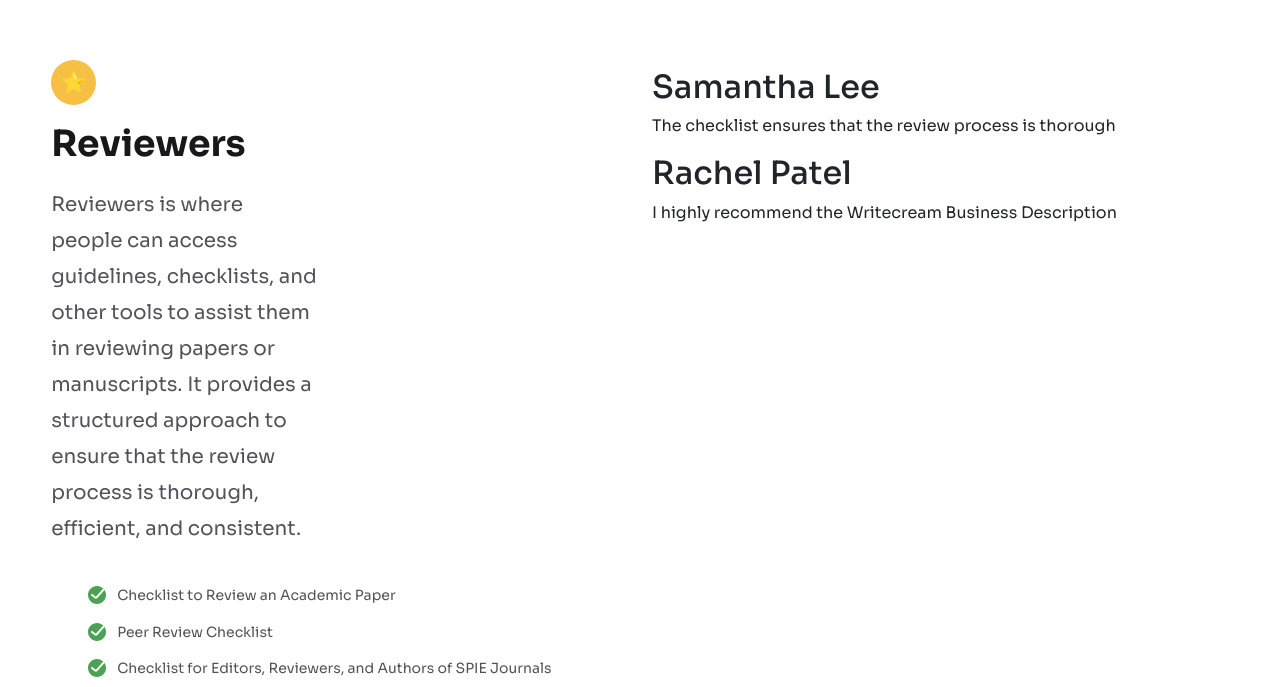
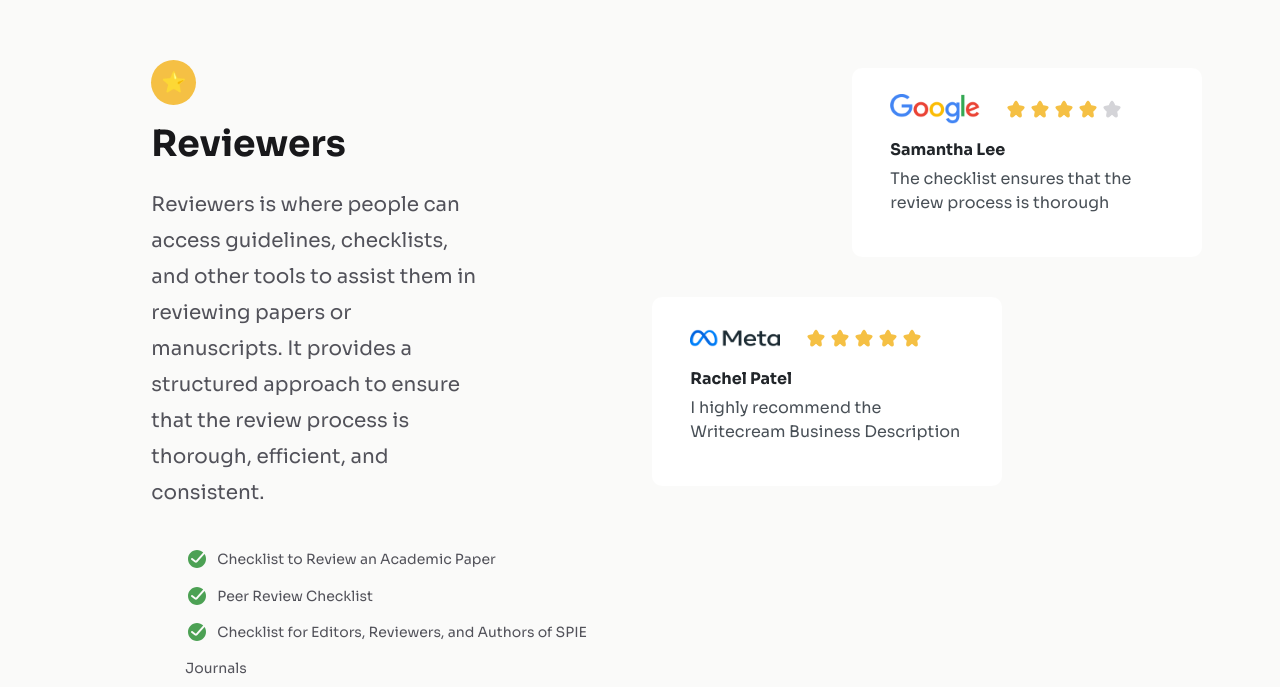
Before and after one commit to mcastig/testimonial-page, an Angular app: page / in a window 1280 px wide. Shown: the part 192-879 px from the top of the page. Built offline with nearby package versions, Linux system fonts and the light colour scheme.

Commit message:
Complete cards for reviewers on right side

```diff
--- a/src/app/testimonial-page/testimonial-page.component.html
+++ b/src/app/testimonial-page/testimonial-page.component.html
@@ -1,6 +1,6 @@
 <div class="testimonial-page-container container">
   <div class="row mt-4">
-    <div class="left-side col-sm col-lg-6">
+    <div class="left-side col-sm col-lg-5 offset-1">
       <span class="star-wrapper">⭐️</span>
       <h1 class="review-title">Reviewers</h1>
       <p class="review-description">
@@ -23,14 +23,32 @@
         </li>
       </ul>
     </div>
-    <div class="right-side col-sm col-lg-6 ">
-      <div class="card-google">
-        <h2>Samantha Lee</h2>
-        <p>The checklist ensures that the review process is thorough</p>
+    <div class="right-side col-sm col-lg offset-2">
+      <div class="card-testimonial">
+        <img src="/assets/images/google-testimonial.png" class="img-fluid image-card me-4" alt="Google">
+        @for (star of starsGoogle; track star.id) {
+          @if(star.type === 'fill') {
+            <img src="/assets/images/star-fill.svg" class="img-fluid" alt="Google Star">
+          }
+          @else {
+            <img src="/assets/images/star-fill-gray.svg" alt="Google Star">
+          }
+        }
+        <h6 class="fw-bold pt-3">Samantha Lee</h6>
+        <p class="fw-normal text-dark-emphasis">The checklist ensures that the review process is thorough</p>
       </div>
-      <div class="card-meta">
-        <h2>Rachel Patel</h2>
-        <p>I highly recommend the Writecream Business Description</p>
+      <div class="card-testimonial margin-right-card">
+        <img src="/assets/images/meta-testimonial.png" class="img-fluid image-card me-4" alt="Meta">
+        @for (star of starsMeta; track star.id) {
+          @if(star.type === 'fill') {
+            <img src="/assets/images/star-fill.svg" class="img-fluid" alt="Meta Star">
+          }
+          @else {
+            <img src="/assets/images/star-fill-gray.svg" alt="Meta Star">
+          }
+        }
+        <h6 class="fw-bold pt-3">Rachel Patel</h6>
+        <p class="fw-normal text-dark-emphasis">I highly recommend the Writecream Business Description</p>
       </div>
     </div>
   </div>
--- a/src/app/testimonial-page/testimonial-page.component.scss
+++ b/src/app/testimonial-page/testimonial-page.component.scss
@@ -14,6 +14,25 @@
     font-size: 2px;
   }
 
+  .image-card {
+    height: 30px;
+    width: 90px;
+  }
+
+  .margin-right-card {
+    margin-left: -200px;
+  }
+
+  .card-testimonial {
+    background-color: #FFFFFF;
+    border-radius: 10px;
+    padding: 26px 38px;
+    height: auto;
+    font-size: 16px;
+    margin-bottom: 40px;
+    width: 350px;
+  }
+
   i.checkmark {
     background: url("/assets/images/done-ring-round-fill.svg");
     display: block;
@@ -28,7 +47,6 @@
   }
 
   .left-side {
-
     .star-wrapper {
       background-color: #F5C044;
       border-radius: 50%;
@@ -62,10 +80,14 @@
   .testimonial-page-container {
     margin-top: 60px;
   }
+
+  .margin-right-card {
+    margin-left: -60px !important;
+  }
 }
 
 @media (min-width: 1200px) {
   .review-description {
-    padding: 14px 310px 14px 0;
+    padding: 14px 150px 14px 0;
   }
 }
--- a/src/app/testimonial-page/testimonial-page.component.ts
+++ b/src/app/testimonial-page/testimonial-page.component.ts
@@ -8,5 +8,21 @@ import { Component } from '@angular/core';
   styleUrl: './testimonial-page.component.scss'
 })
 export class TestimonialPageComponent {
+  star = 0;
 
+  starsGoogle = [
+    {id: 0, type: 'fill'},
+    {id: 1, type: 'fill'},
+    {id: 2, type: 'fill'},
+    {id: 3, type: 'fill'},
+    {id: 4, type: 'empty'}
+  ];
+
+  starsMeta = [
+    {id: 0, type: 'fill'},
+    {id: 1, type: 'fill'},
+    {id: 2, type: 'fill'},
+    {id: 3, type: 'fill'},
+    {id: 4, type: 'fill'}
+  ];
 }
--- a/src/styles.scss
+++ b/src/styles.scss
@@ -1,2 +1,6 @@
 /* You can add global styles to this file, and also import other style files */
 @import "../node_modules/bootstrap/scss/bootstrap";
+
+body {
+  background-color: #FAFAF9;
+}
```
